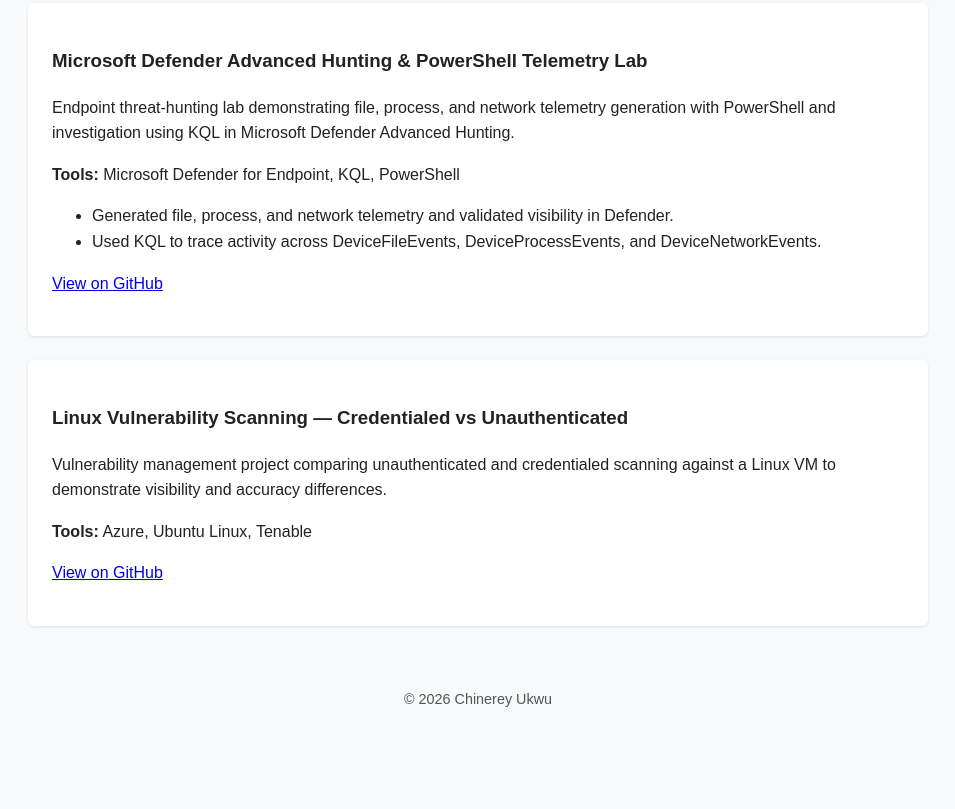
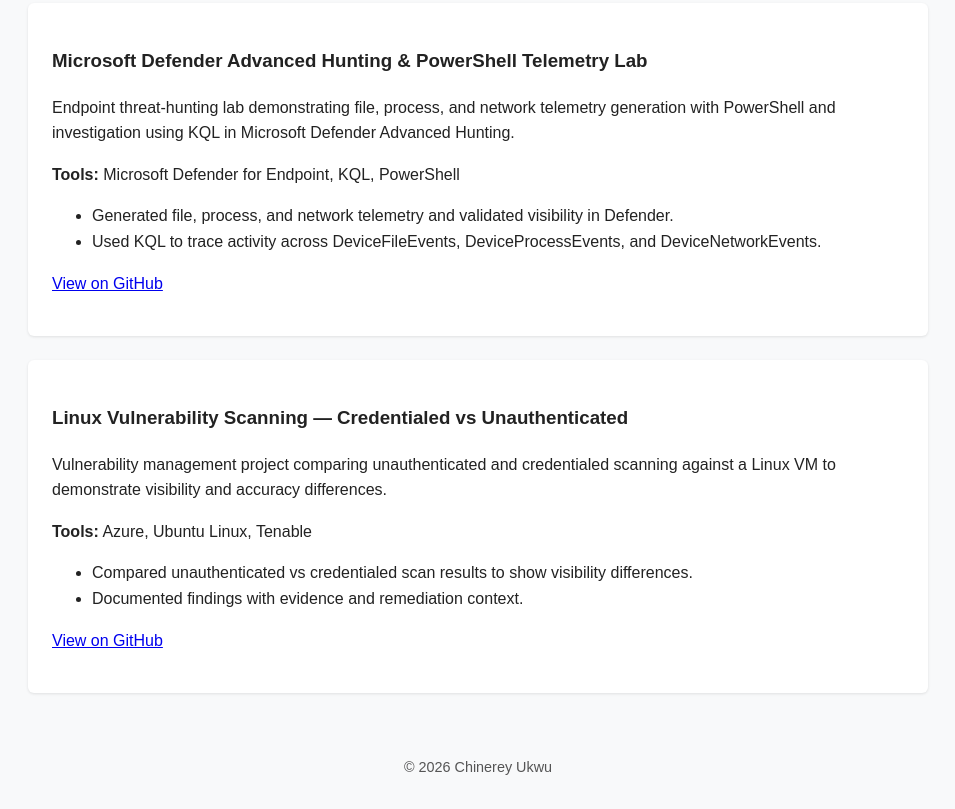
Before and after one commit to uchinerey-gift/uchinerey-gift.github.io, a plain HTML site: page index.html in a window 1280 px wide. Shown: the part 688-1497 px from the top of the page, without its empty margins (162-1117 px from the left). Before the commit the page ends 1430 px from the top, so only its background shows below. Drawn offline with Linux system fonts and the light colour scheme.

Commit message:
Add outcomes bullets to project cards

```diff
--- a/index.html
+++ b/index.html
@@ -70,12 +70,20 @@
 
             <div class="project">
                 <h3>Linux Vulnerability Scanning — Credentialed vs Unauthenticated</h3>
+
                 <p>
                     Vulnerability management project comparing unauthenticated and
                     credentialed scanning against a Linux VM to demonstrate visibility
                     and accuracy differences.
                 </p>
+
                 <p><strong>Tools:</strong> Azure, Ubuntu Linux, Tenable</p>
+
+                <ul>
+                    <li>Compared unauthenticated vs credentialed scan results to show visibility differences.</li>
+                    <li>Documented findings with evidence and remediation context.</li>
+                </ul>
+
                 <p>
                     <a href="https://github.com/uchinerey-gift/linux-vulnerability-scan" target="_blank" rel="noopener">
                         View on GitHub
```
